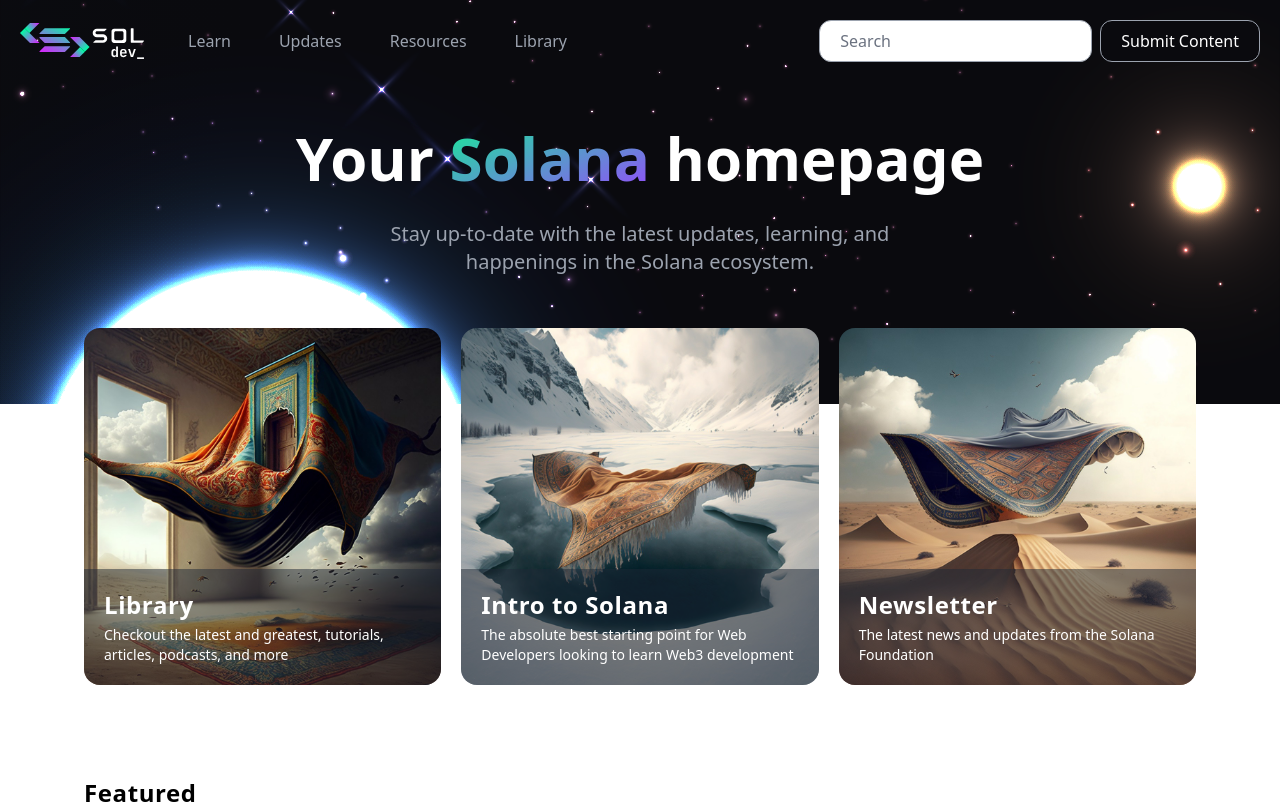
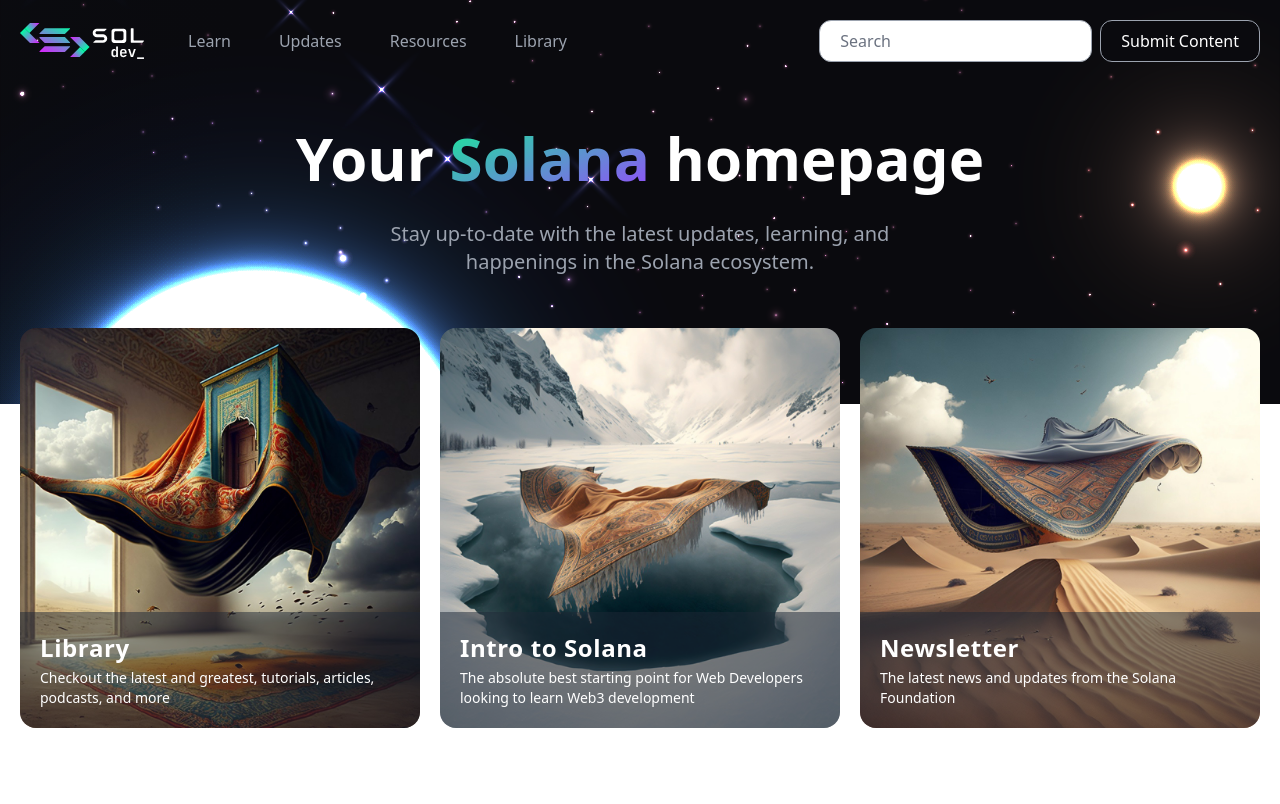
Before and after one commit to ironforge-cloud/soldev-ui, a Next.js app: page / in a window 1280 px wide. Shown: the top 804 px of the page. Built offline with nearby package versions, Linux system fonts and the light colour scheme.

Commit message:
refactor: set correct max size

```diff
--- a/src/pages/course/[slug].tsx
+++ b/src/pages/course/[slug].tsx
@@ -14,7 +14,7 @@
 export default function Page() {
   return (
     <LessonLayout seo={seo} title="Reading data from the network" href="#">
-      <section className={styles.wrapper + " container-inner-xl"}>
+      <section className={styles.wrapper + " container-inner"}>
         <section className={styles.leftSideLarge}>
           <article>content</article>
 
--- a/src/pages/library/index.tsx
+++ b/src/pages/library/index.tsx
@@ -24,7 +24,7 @@
         </p>
       </PageHero>
 
-      <section className={styles.wrapper + " container-inner-xl"}>
+      <section className={styles.wrapper + " container-inner"}>
         <section className={styles.rightSideLarge}>
           <main className={styles.gridContainer}>
             <ContentCard
--- a/src/styles/core/sidebar.module.css
+++ b/src/styles/core/sidebar.module.css
@@ -4,7 +4,6 @@
 
 .wrapper {
   @apply grid grid-cols-4 gap-5 mx-auto;
-  /* container-inner-xl */
 }
 
 .largeContainer {
--- a/src/styles/globals.css
+++ b/src/styles/globals.css
@@ -10,10 +10,7 @@
   /* @apply text-lg; */
 }
 .container-inner {
-  @apply mx-auto md:max-w-6xl;
-}
-.container-inner-xl {
-  @apply mx-auto xl:max-w-screen-2xl;
+  @apply mx-auto max-w-7xl;
 }
 .container {
   @apply container-inner;
```
